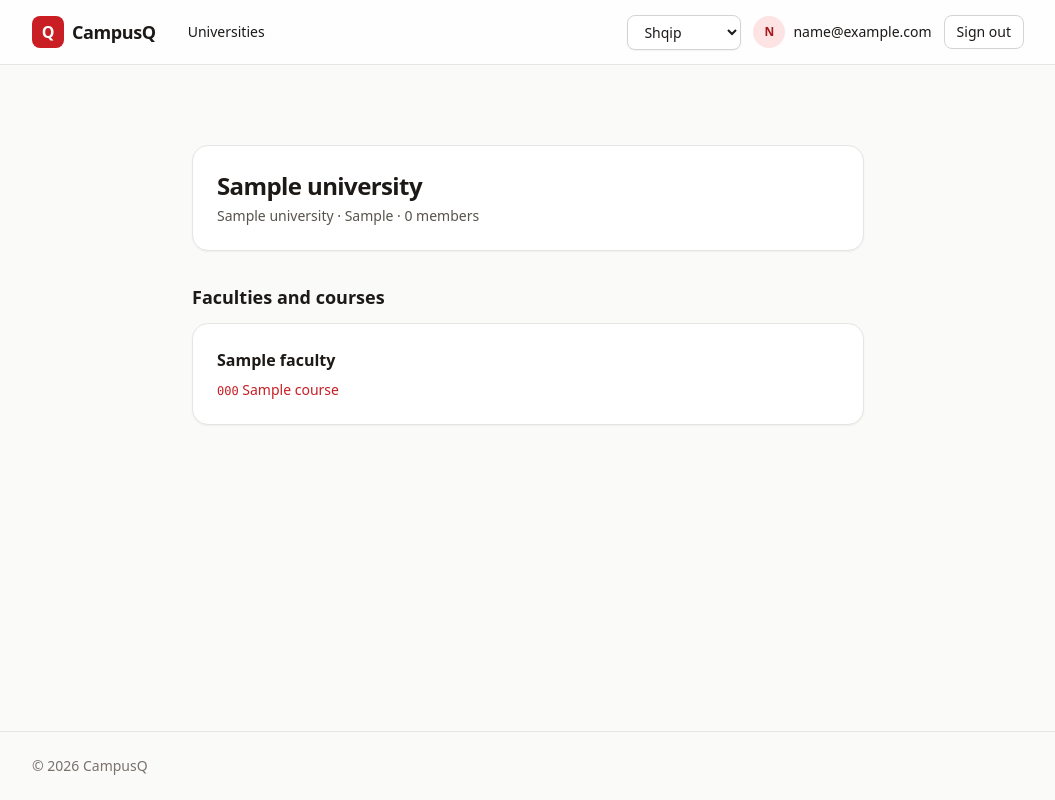
After one commit to jonakapaj/campusQ, a Django app: page /universities/1/ in a window 1280 px wide. The commit adds this page. Shown: the whole page, without its empty margins (112-1167 px from the left). Run offline with Django 5.2, Linux system fonts and the light colour scheme; the visitor is signed in with stand-in values (Sample User, id 1); data comes from the database, SQL or seed files in the repository; tables that the repository leaves empty hold one stand-in row (values such as "Sample post"); style sheets or scripts are compiled from the project's sources; parts of the project's set-up code (start-up, migrations or seed data) failed here and were passed over.

Commit message:
Add courses and university pages

```diff
--- a/accounts/templates/accounts/profile.html
+++ b/accounts/templates/accounts/profile.html
@@ -8,8 +8,9 @@
         {% include "core/_avatar.html" with person=person size="size-16 text-xl" %}
         <div class="min-w-0 flex-1">
           <h1 class="text-2xl font-bold tracking-tight">{{ person.display_name }}</h1>
+          <div class="mt-1">{% include "core/_professor_badge.html" %}</div>
           <p class="mt-1 text-sm muted">
-            {% if person.university %}{{ person.university.name }}{% endif %}{% if person.faculty %} · {{ person.faculty.name }}{% endif %}
+            {% if person.university.is_active %}<a href="{% url 'university_detail' person.university.pk %}" class="link">{{ person.university.name }}</a>{% elif person.university %}{{ person.university.name }}{% endif %}{% if person.faculty %} · {{ person.faculty.name }}{% endif %}
           </p>
           {% if person.field_of_study or person.year %}
             <p class="mt-1 text-sm muted">
--- a/config/urls.py
+++ b/config/urls.py
@@ -7,6 +7,7 @@ urlpatterns = [
     path("", core_views.home, name="home"),
     path("accounts/", include("allauth.urls")),
     path("", include("accounts.urls")),
+    path("", include("universities.urls")),
     path("i18n/", include("django.conf.urls.i18n")),
     path("admin/", admin.site.urls),
 ]
--- /dev/null
+++ b/core/templates/core/_professor_badge.html
@@ -0,0 +1 @@
+{% load i18n %}{% if person.is_verified_professor %}<span class="badge bg-emerald-50 text-emerald-800 ring-emerald-200 dark:bg-emerald-500/10 dark:text-emerald-200 dark:ring-emerald-500/20" title="{% translate 'An admin verified this professor.' %}">✓ {% translate "Verified Professor" %}</span>{% endif %}
--- a/templates/base.html
+++ b/templates/base.html
@@ -17,6 +17,11 @@
         <span class="text-lg">CampusQ</span>
       </a>
 
+      {% if user.is_authenticated %}
+        <nav class="hidden flex-1 items-center gap-5 pl-8 text-sm font-medium sm:flex" aria-label="{% translate 'Main' %}">
+          <a href="{% url 'university_list' %}" class="hover:text-brand-600">{% translate "Universities" %}</a>
+        </nav>
+      {% endif %}
       <div class="flex items-center gap-3">
       <form action="{% url 'set_language' %}" method="post" class="flex items-center gap-2">
         {% csrf_token %}
--- a/universities/models.py
+++ b/universities/models.py
@@ -1,9 +1,14 @@
 import re
-from typing import Any, ClassVar
+from typing import TYPE_CHECKING, Any, ClassVar
 
+from django.conf import settings
 from django.core.exceptions import ValidationError
 from django.db import models
+from django.db.models import Q
 from django.utils.translation import gettext_lazy as _
+
+if TYPE_CHECKING:
+    from accounts.models import User
 
 # A DNS hostname with at least two labels: letters, digits and inner hyphens.
 _DOMAIN_RE = re.compile(
@@ -24,6 +29,14 @@ def validate_domain(value: str) -> None:
         )
 
 
+class UniversityQuerySet(models.QuerySet["University"]):
+    def visible_to(self, user: "User") -> "UniversityQuerySet":
+        """ACTIVE universities, plus a PENDING one for its own members and for admins."""
+        if user.is_platform_admin:
+            return self
+        return self.filter(Q(status=University.Status.ACTIVE) | Q(pk=user.university_id))
+
+
 class University(models.Model):
     class Status(models.TextChoices):
         ACTIVE = "ACTIVE", _("Active")
@@ -38,6 +51,8 @@ class University(models.Model):
         _("status"), max_length=10, choices=Status.choices, default=Status.PENDING
     )
     created_at = models.DateTimeField(_("created at"), auto_now_add=True)
+
+    objects = UniversityQuerySet.as_manager()
 
     class Meta:
         ordering = ("name",)
@@ -108,3 +123,52 @@ class Faculty(models.Model):
 
     def __str__(self) -> str:
         return self.name
+
+
+class Course(models.Model):
+    university = models.ForeignKey(
+        University,
+        on_delete=models.CASCADE,
+        related_name="courses",
+        verbose_name=_("university"),
+    )
+    faculty = models.ForeignKey(
+        Faculty,
+        on_delete=models.SET_NULL,
+        null=True,
+        blank=True,
+        related_name="courses",
+        verbose_name=_("faculty"),
+    )
+    name = models.CharField(_("name"), max_length=200)
+    code = models.CharField(_("code"), max_length=30, blank=True, help_text=_("e.g. INF201"))
+    description = models.TextField(_("description"), max_length=2000, blank=True)
+    # Verified professors only; the admin form enforces it and endorsements re-check it.
+    professors = models.ManyToManyField(
+        settings.AUTH_USER_MODEL,
+        blank=True,
+        related_name="taught_courses",
+        verbose_name=_("professors"),
+        limit_choices_to={"role": "PROFESSOR", "professor_status": "VERIFIED"},
+    )
+    created_at = models.DateTimeField(_("created at"), auto_now_add=True)
+
+    class Meta:
+        ordering = ("name",)
+        verbose_name = _("course")
+        verbose_name_plural = _("courses")
+        constraints: ClassVar = [
+            models.UniqueConstraint(
+                fields=("university", "name"), name="course_name_unique_per_university"
+            ),
+        ]
+
+    def __str__(self) -> str:
+        return f"{self.code} {self.name}".strip()
+
+    def clean(self) -> None:
+        super().clean()
+        if self.faculty is not None and self.faculty.university_id != self.university_id:
+            raise ValidationError(
+                {"faculty": _("The faculty must belong to the course's university.")}
+            )
--- /dev/null
+++ b/universities/templates/universities/_course_link.html
@@ -0,0 +1 @@
+<li><a href="{% url 'course_detail' course.pk %}" class="link">{% if course.code %}<span class="font-mono text-xs">{{ course.code }}</span> {% endif %}{{ course.name }}</a></li>
--- /dev/null
+++ b/universities/templates/universities/detail.html
@@ -0,0 +1,44 @@
+{% extends "base.html" %}
+{% load i18n %}
+{% block title %}{{ university.name }} · CampusQ{% endblock %}
+{% block content %}
+  <div class="mx-auto max-w-2xl">
+    <section class="card">
+      <h1 class="text-2xl font-bold tracking-tight">{{ university.name }}</h1>
+      <p class="mt-1 text-sm muted">
+        {% if university.short_name %}{{ university.short_name }} · {% endif %}{{ university.city }}
+        · {% blocktranslate count counter=member_count %}{{ counter }} member{% plural %}{{ counter }} members{% endblocktranslate %}
+      </p>
+      {% if not university.is_active %}
+        <p class="mt-3 rounded-lg bg-amber-50 px-3 py-2 text-sm text-amber-800 ring-1 ring-amber-200 dark:bg-amber-500/10 dark:text-amber-200 dark:ring-amber-500/20">{% translate "Your university is new to CampusQ. An admin will confirm it soon." %}</p>
+      {% endif %}
+    </section>
+
+    <h2 class="mt-8 text-lg font-semibold">{% translate "Faculties and courses" %}</h2>
+    <div class="mt-3 space-y-3">
+      {% for faculty in faculties %}
+        <section class="card">
+          <h3 class="font-semibold">{{ faculty.name }}</h3>
+          <ul class="mt-2 space-y-1 text-sm">
+            {% for course in faculty.courses.all %}
+              {% include "universities/_course_link.html" %}
+            {% empty %}
+              <li class="muted">{% translate "No courses yet." %}</li>
+            {% endfor %}
+          </ul>
+        </section>
+      {% endfor %}
+      {% if unassigned_courses %}
+        <section class="card">
+          <h3 class="font-semibold">{% translate "Other courses" %}</h3>
+          <ul class="mt-2 space-y-1 text-sm">
+            {% for course in unassigned_courses %}{% include "universities/_course_link.html" %}{% endfor %}
+          </ul>
+        </section>
+      {% endif %}
+      {% if not faculties and not unassigned_courses %}
+        <p class="muted text-sm">{% translate "No courses yet. An admin adds them." %}</p>
+      {% endif %}
+    </div>
+  </div>
+{% endblock %}
--- /dev/null
+++ b/universities/urls.py
@@ -0,0 +1,9 @@
+from django.urls import path
+
+from universities import views
+
+urlpatterns = [
+    path("universities/", views.university_list, name="university_list"),
+    path("universities/<int:pk>/", views.university_detail, name="university_detail"),
+    path("courses/<int:pk>/", views.course_detail, name="course_detail"),
+]
--- /dev/null
+++ b/universities/views.py
@@ -0,0 +1,51 @@
+from django.db.models import Count, Prefetch
+from django.http import HttpResponse
+from django.shortcuts import get_object_or_404, render
+
+from core.auth import AuthedRequest, verified_required
+from universities.models import Course, Faculty, University
+
+
+@verified_required
+def university_list(request: AuthedRequest) -> HttpResponse:
+    universities = (
+        University.objects.visible_to(request.user)
+        .annotate(
+            member_count=Count("members", distinct=True),
+            course_count=Count("courses", distinct=True),
+        )
+        .order_by("name")
+    )
+    return render(request, "universities/list.html", {"universities": universities})
+
+
+@verified_required
+def university_detail(request: AuthedRequest, pk: int) -> HttpResponse:
+    university = get_object_or_404(University.objects.visible_to(request.user), pk=pk)
+    # Two queries for every faculty and its courses, instead of one per faculty.
+    faculties = Faculty.objects.filter(university=university).prefetch_related(
+        Prefetch("courses", queryset=Course.objects.order_by("name"))
+    )
+    unassigned = Course.objects.filter(university=university, faculty__isnull=True)
+    return render(
+        request,
+        "universities/detail.html",
+        {
+            "university": university,
+            "faculties": faculties,
+            "unassigned_courses": unassigned,
+            "member_count": university.members.filter(is_active=True).count(),
+        },
+    )
+
+
+@verified_required
+def course_detail(request: AuthedRequest, pk: int) -> HttpResponse:
+    course = get_object_or_404(
+        Course.objects.filter(
+            university__in=University.objects.visible_to(request.user)
+        ).select_related("university", "faculty"),
+        pk=pk,
+    )
+    professors = course.professors.filter(is_active=True).order_by("display_name")
+    return render(request, "universities/course.html", {"course": course, "professors": professors})
```
Also changed, not shown: tests/factories.py (+18 -1 lines), tests/test_universities_pages.py (added, +171 -0 lines), universities/admin.py (+11 -1 lines), universities/templates/universities/course.html (added, +30 -0 lines), universities/templates/universities/list.html (added, +26 -0 lines), locale/sq/LC_MESSAGES/django.po, universities/migrations/0003_course.py (added).
